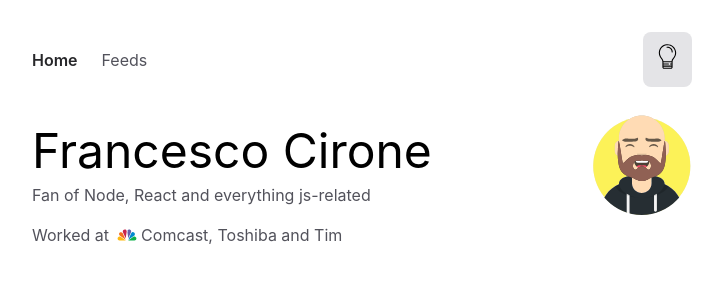
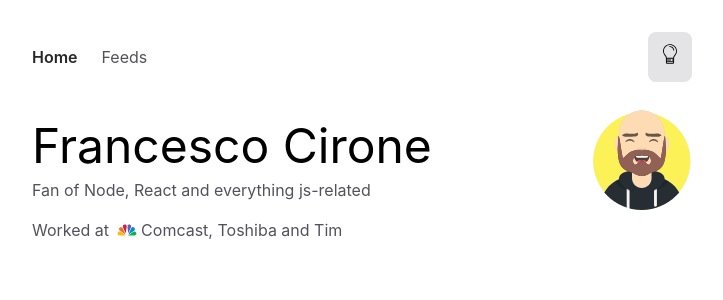
Before and after one commit to inhopj/fcirone.dev, a Next.js app: page / in a window 1280 px wide. Shown: the top 300 px of the page, without its empty margins (284-1007 px from the left). Built offline with nearby package versions, Linux system fonts and the light colour scheme.

Commit message:
reduce light icon dimensions

```diff
--- a/components/Header/Header.tsx
+++ b/components/Header/Header.tsx
@@ -60,7 +60,7 @@ const Header = ({ className: parentClassNames }: Props) => {
         className="bg-zinc-200 dark:bg-zinc-800 p-3 rounded-lg cursor-pointer"
         onClick={handleClick}
       >
-        <Image src={imgSrc} alt="toggle-theme-img" width={25} height={25} />
+        <Image src={imgSrc} alt="toggle-theme-img" width={20} height={20} />
       </button>}
     </div>
   )
```
